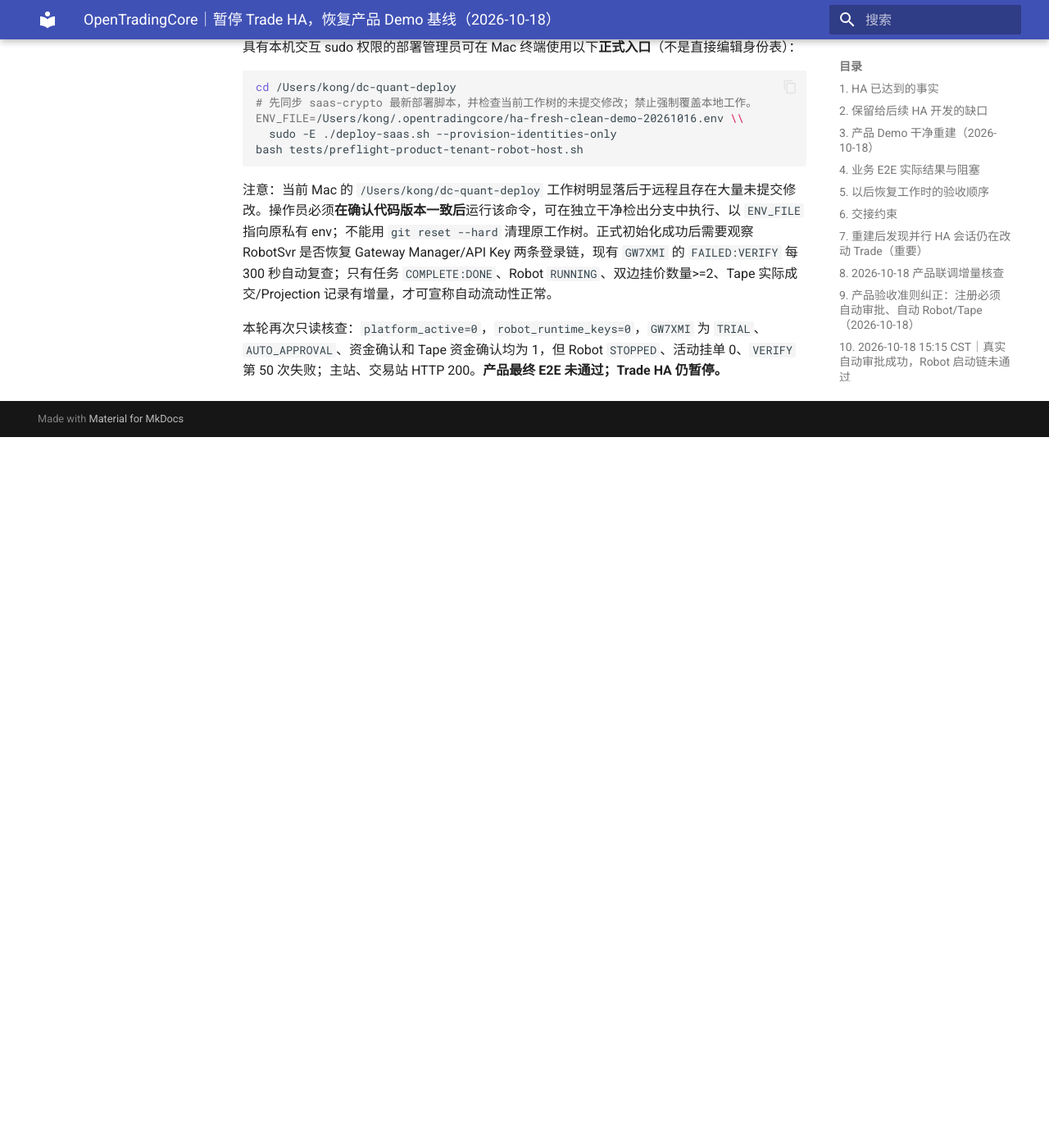
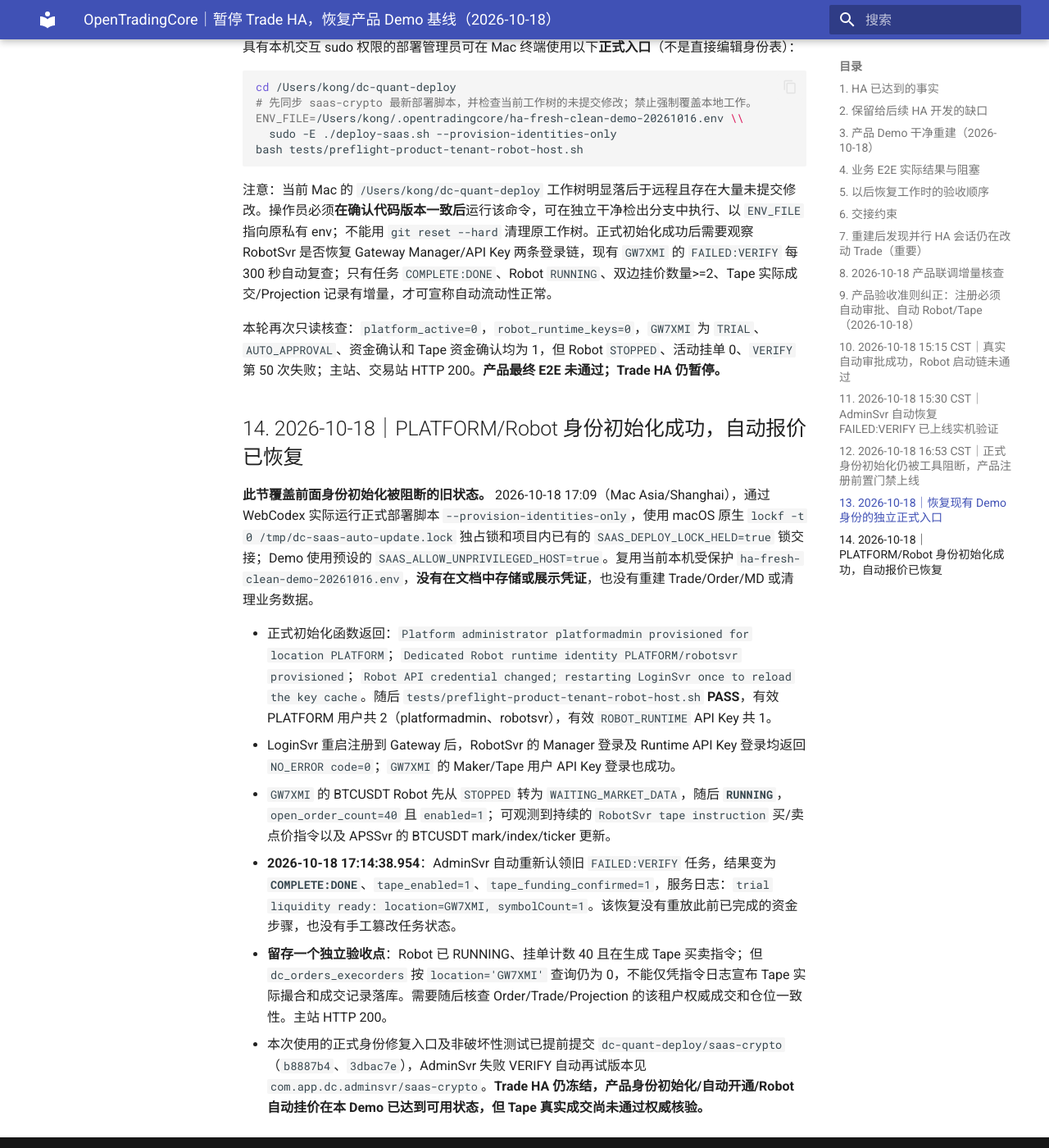
Before and after one commit to bliplink/dc-quant-deploy, an MkDocs documentation site: the page built from docs/TRADE_HA_PAUSED_PRODUCT_DEMO_BASELINE_20261018.zh-CN.md, in a window 1280 px wide and 1400 px high, scrolled down 7007 px. Shown: the whole window at 82% size. Built offline with MkDocs 1.6.1 and Material for MkDocs 9.7.7, drawn with Linux system fonts in a browser that asks for light colours; before the commit the page ends 7540 px from its top, so only the background shows below that.

Commit message:
docs(saas): record verified Robot identity initialization and automatic quoting recovery [skip ci]

```diff
--- a/docs/TRADE_HA_PAUSED_PRODUCT_DEMO_BASELINE_20261018.zh-CN.md
+++ b/docs/TRADE_HA_PAUSED_PRODUCT_DEMO_BASELINE_20261018.zh-CN.md
@@ -120,3 +120,15 @@
 注意：当前 Mac 的 `/Users/kong/dc-quant-deploy` 工作树明显落后于远程且存在大量未提交修改。操作员必须**在确认代码版本一致后**运行该命令，可在独立干净检出分支中执行、以 `ENV_FILE` 指向原私有 env；不能用 `git reset --hard` 清理原工作树。正式初始化成功后需要观察 RobotSvr 是否恢复 Gateway Manager/API Key 两条登录链，现有 `GW7XMI` 的 `FAILED:VERIFY` 每 300 秒自动复查；只有任务 `COMPLETE:DONE`、Robot `RUNNING`、双边挂价数量>=2、Tape 实际成交/Projection 记录有增量，才可宣称自动流动性正常。
 
 本轮再次只读核查：`platform_active=0`，`robot_runtime_keys=0`，`GW7XMI` 为 `TRIAL`、`AUTO_APPROVAL`、资金确认和 Tape 资金确认均为 1，但 Robot `STOPPED`、活动挂单 0、`VERIFY` 第 50 次失败；主站、交易站 HTTP 200。**产品最终 E2E 未通过；Trade HA 仍暂停。**
+
+
+## 14. 2026-10-18｜PLATFORM/Robot 身份初始化成功，自动报价已恢复
+
+**此节覆盖前面身份初始化被阻断的旧状态。** 2026-10-18 17:09（Mac Asia/Shanghai），通过 WebCodex 实际运行正式部署脚本 `--provision-identities-only`，使用 macOS 原生 `lockf -t 0 /tmp/dc-saas-auto-update.lock` 独占锁和项目内已有的 `SAAS_DEPLOY_LOCK_HELD=true` 锁交接；Demo 使用预设的 `SAAS_ALLOW_UNPRIVILEGED_HOST=true`。复用当前本机受保护 `ha-fresh-clean-demo-20261016.env`，**没有在文档中存储或展示凭证**，也没有重建 Trade/Order/MD 或清理业务数据。
+
+- 正式初始化函数返回：`Platform administrator platformadmin provisioned for location PLATFORM`；`Dedicated Robot runtime identity PLATFORM/robotsvr provisioned`；`Robot API credential changed; restarting LoginSvr once to reload the key cache`。随后 `tests/preflight-product-tenant-robot-host.sh` **PASS**，有效 PLATFORM 用户共 2（platformadmin、robotsvr），有效 `ROBOT_RUNTIME` API Key 共 1。
+- LoginSvr 重启注册到 Gateway 后，RobotSvr 的 Manager 登录及 Runtime API Key 登录均返回 `NO_ERROR code=0`；`GW7XMI` 的 Maker/Tape 用户 API Key 登录也成功。
+- `GW7XMI` 的 BTCUSDT Robot 先从 `STOPPED` 转为 `WAITING_MARKET_DATA`，随后 **`RUNNING`**，`open_order_count=40` 且 `enabled=1`；可观测到持续的 `RobotSvr tape instruction` 买/卖点价指令以及 APSSvr 的 BTCUSDT mark/index/ticker 更新。
+- **2026-10-18 17:14:38.954**：AdminSvr 自动重新认领旧 `FAILED:VERIFY` 任务，结果变为 **`COMPLETE:DONE`**、`tape_enabled=1`、`tape_funding_confirmed=1`，服务日志：`trial liquidity ready: location=GW7XMI, symbolCount=1`。该恢复没有重放此前已完成的资金步骤，也没有手工篡改任务状态。
+- **留存一个独立验收点**：Robot 已 RUNNING、挂单计数 40 且在生成 Tape 买卖指令；但 `dc_orders_execorders` 按 `location='GW7XMI'` 查询仍为 0，不能仅凭指令日志宣布 Tape 实际撮合和成交记录落库。需要随后核查 Order/Trade/Projection 的该租户权威成交和仓位一致性。主站 HTTP 200。
+- 本次使用的正式身份修复入口及非破坏性测试已提前提交 `dc-quant-deploy/saas-crypto`（`b8887b4`、`3dbac7e`），AdminSvr 失败 VERIFY 自动再试版本见 `com.app.dc.adminsvr/saas-crypto`。**Trade HA 仍冻结，产品身份初始化/自动开通/Robot 自动挂价在本 Demo 已达到可用状态，但 Tape 真实成交尚未通过权威核验。**
```
